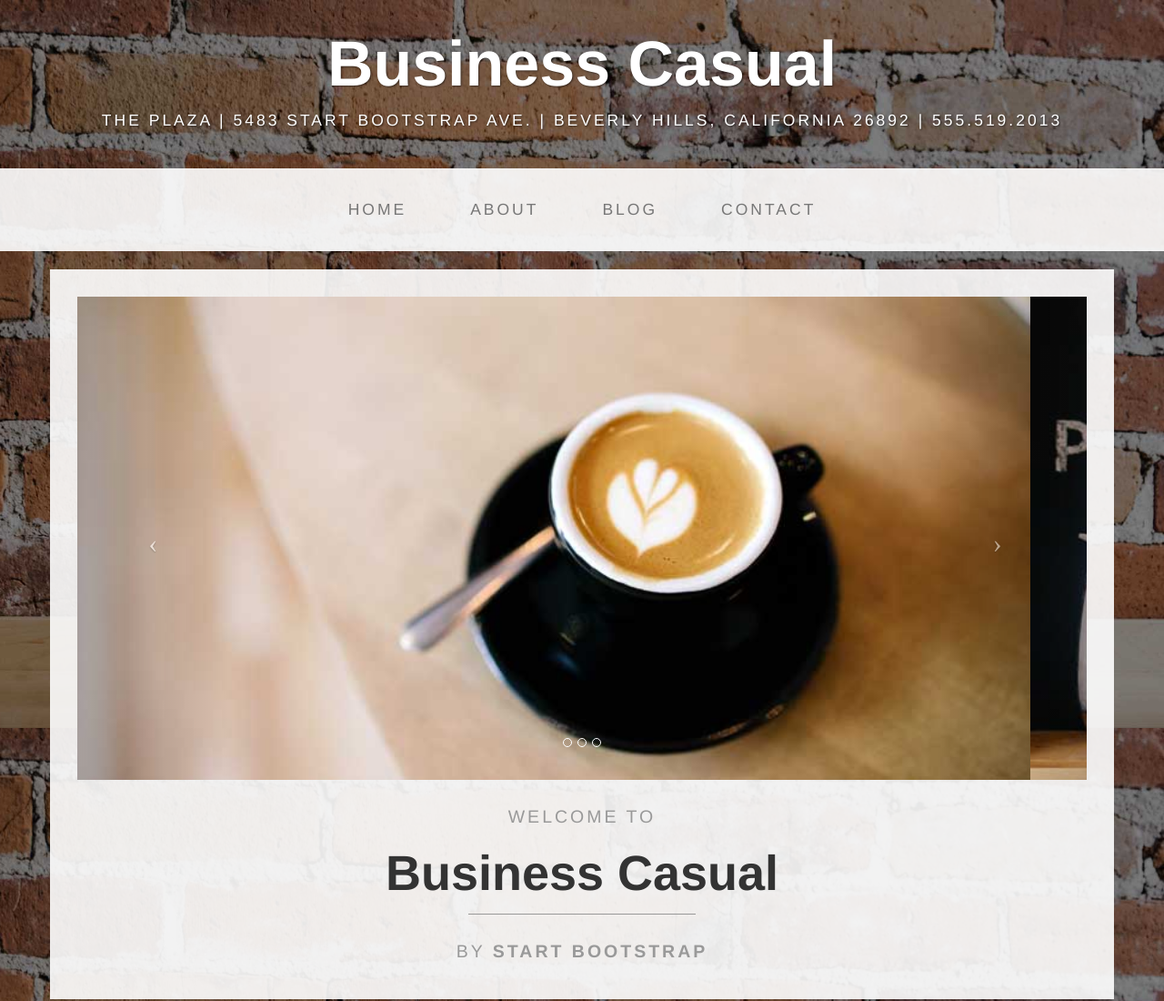
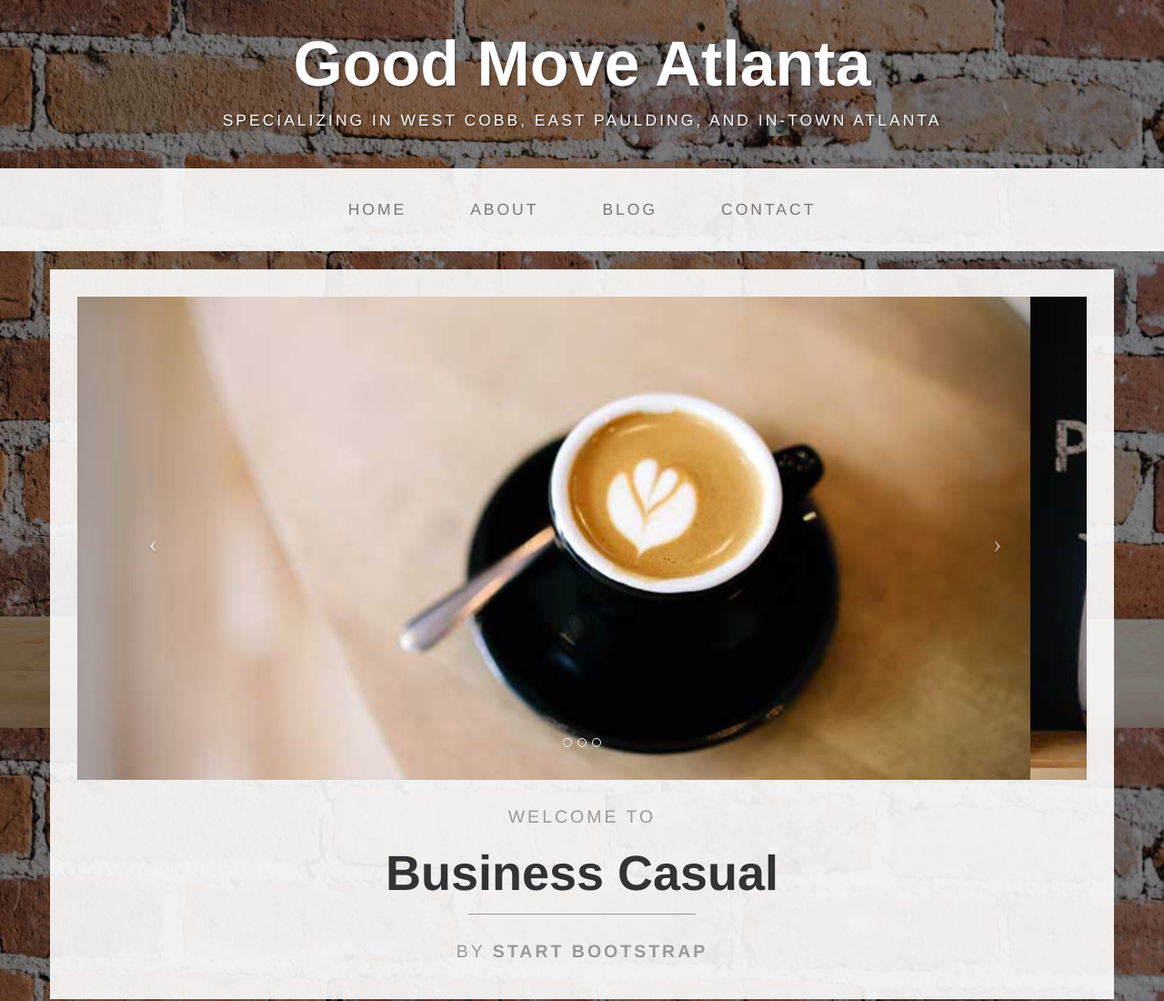
Before and after one commit to donwb/goodmoveatlanta, a plain HTML site: page public/index.html in a window 1280 px wide. Shown: the top 1100 px of the page at 91% size. Drawn offline with Linux system fonts and the light colour scheme.

Commit message:
small changes for review

```diff
--- a/public/index.html
+++ b/public/index.html
@@ -7,7 +7,7 @@
     <meta name="description" content="">
     <meta name="author" content="">
 
-    <title>Business Casual Template for Bootstrap</title>
+    <title>Good Move Atlanta</title>
 
     <!-- Bootstrap core CSS -->
     <link href="css/bootstrap.css" rel="stylesheet">
@@ -18,8 +18,8 @@
 
 <body>
 
-    <div class="brand">Business Casual</div>
-    <div class="address-bar">The Plaza | 5483 Start Bootstrap Ave. | Beverly Hills, California 26892 | 555.519.2013</div>
+    <div class="brand">Good Move Atlanta</div>
+    <div class="address-bar">Specializing in West Cobb, East Paulding, and In-Town Atlanta</div>
 
     <nav class="navbar navbar-default" role="navigation">
         <div class="container">
```
